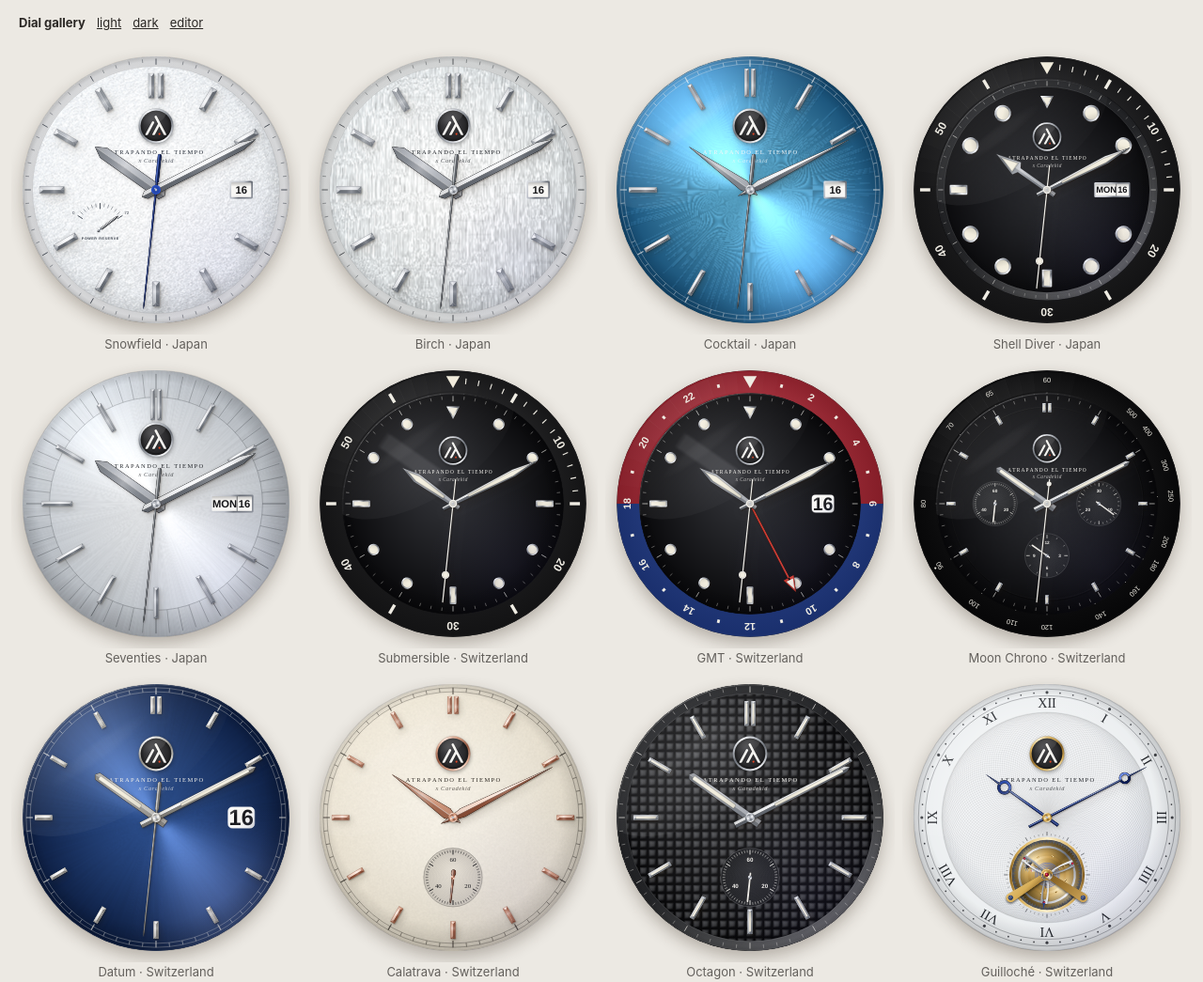
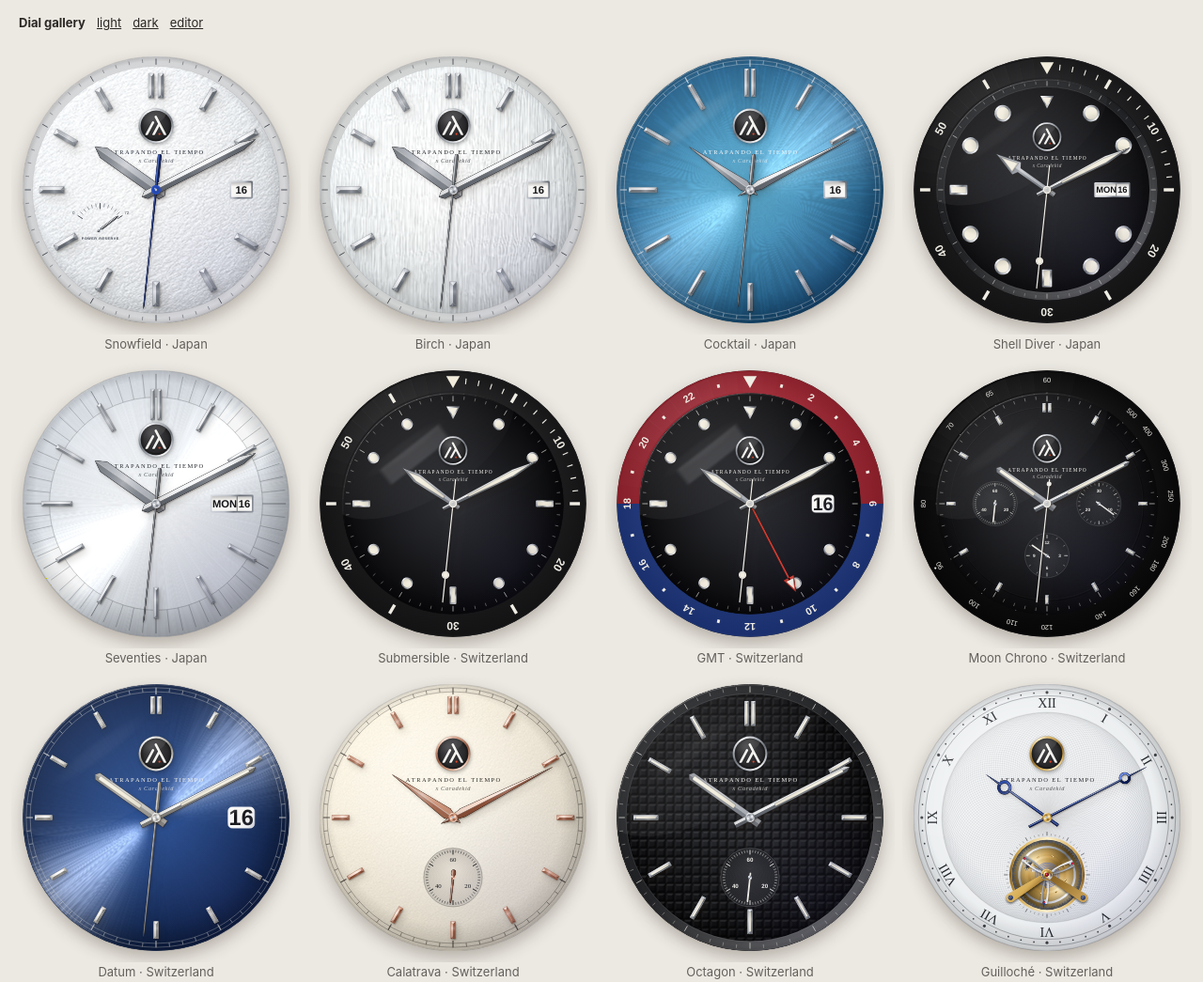
Before and after one commit to caradekid/atrapando-el-tiempo, a plain HTML site: page web/gallery.html in a window 1280 px wide. Shown: the top 1045 px of the page at 94% size. Drawn offline with Linux system fonts and the light colour scheme; animation ran at ten frames a second.

Commit message:
GPU dial surfaces (WebGL)
- New web/gl.js: GLSL shader renders dial surfaces from procedural height
  fields: snow, birch, sunray, cocktail grooves, waves, tapisserie,
  gloss, matte and opaline
- Real lighting: relief shading, Kajiya-Kay anisotropic highlights on
  brushed sunray, glints in the snow, softbox reflected in lacquer
- Live dial layer re-rendered as the cursor tilts the view, so
  highlights glide across the dial; static layers split into
  base / dial / print
- One shared offscreen GL context; the same path feeds snapshots and
  thumbnails; CPU textures remain as fallback (?cpu=1 to compare)

Co-Authored-By: Claude Opus 5.5 <noreply@anthropic.com>

```diff
--- a/web/engine.js
+++ b/web/engine.js
@@ -821,6 +821,16 @@
   };
 
   const textureCache = new Map();
+
+  // GPU dial surfaces (web/gl.js), lit with the engine's current light.
+  function gpuReady(kind) {
+    const G = root.TourbillonGL;
+    return !!(G && G.available && G.kinds.includes(kind));
+  }
+  function gpuDial(kind, dial, px, tilt) {
+    if (!gpuReady(kind)) return null;
+    return root.TourbillonGL.render(kind, dial, px, { x: LX, y: LY, warmth: WARM, power: POWER }, tilt);
+  }
   function dialTexture(kind, dial, sizePx) {
     const px = Math.max(64, Math.min(2048, Math.round(sizePx)));
     const key = `${kind}|${dial.a}|${dial.b}|${px}|${KEY.toFixed(2)}|${WARM.toFixed(2)}|${POWER.toFixed(2)}`;
@@ -828,6 +838,13 @@
     const c = document.createElement('canvas');
     c.width = c.height = px;
     const g = c.getContext('2d');
+    const gpu = gpuDial(kind, dial, px, { x: 0, y: 0 });
+    if (gpu) {
+      g.drawImage(gpu, 0, 0);
+      if (textureCache.size > 40) textureCache.delete(textureCache.keys().next().value);
+      textureCache.set(key, c);
+      return c;
+    }
     const img = g.createImageData(px, px);
     const data = img.data;
     const A = hexToRgb(dial.a), B = hexToRgb(dial.b);
@@ -867,18 +884,22 @@
     circle(ctx, 0, 0, Rd);
     ctx.clip();
 
+    if (!env.glDial) {
       const base = ctx.createRadialGradient(-Rd * 0.25, -Rd * 0.35, Rd * 0.05, 0, 0, Rd * 1.05);
       base.addColorStop(0, mix(dial.a, '#ffffff', 0.06));
       base.addColorStop(0.6, dial.a);
       base.addColorStop(1, dial.b);
       ctx.fillStyle = base;
       ctx.fillRect(-Rd, -Rd, Rd * 2, Rd * 2);
+    }
 
     const pattern = model.texture;
-    if (TEXTURES[pattern]) {
+    if (TEXTURES[pattern] || gpuReady(pattern)) {
+      if (!env.glDial) {
         const scale = ctx.getTransform().a || 1;
         const tex = dialTexture(pattern, dial, Rd * 2 * scale);
         ctx.drawImage(tex, -Rd, -Rd, Rd * 2, Rd * 2);
+      }
       if (model.stepDial) {
         const rs = Rd * 0.875;
         ctx.lineWidth = Rd * 0.006;
@@ -2287,6 +2308,11 @@
   /* ------------------------------------------------------------ composition */
   function drawStatic(ctx, R, env, g) {
     drawDisc(ctx, R, env, g);
+    drawStaticPrint(ctx, R, env, g);
+  }
+
+  // Everything printed or applied on the dial, above its surface.
+  function drawStaticPrint(ctx, R, env, g) {
     drawDialBase(ctx, env, g);
     drawMinuteTrack(ctx, env, g);
     drawIndices(ctx, env, g);
@@ -2388,6 +2414,8 @@
       this.dpr = Math.min(root.devicePixelRatio || 1, 3);
       host.classList.add('tb-scene');
       this.bg = this._canvas('tb-bg');
+      this.dial = this._canvas('tb-dial');     // GPU-lit dial surface, redrawn as the view tilts
+      this.print = this._canvas('tb-print');   // printing, indices and complications
       this.live = this._canvas('tb-live');
       this.glass = this._canvas('tb-glass');
       this.media = root.matchMedia ? root.matchMedia('(prefers-color-scheme: dark)') : null;
@@ -2451,20 +2479,27 @@
       const b = bg.getContext('2d');
       b.setTransform(this.dpr, 0, 0, this.dpr, 0, 0);
       drawBackground(b, w, h, this.cfg, dark, cx, cy, R);
+      this.glKind = gpuReady(this.env.model.texture) ? this.env.model.texture : null;
+      this.env.glDial = !!this.glKind;
       b.save();
       b.translate(cx, cy);
-      drawStatic(b, R, this.env, this.geo);
+      drawDisc(b, R, this.env, this.geo);
       b.restore();
 
-      // live + glass layers only cover the dial
+      // dial, print, live and glass layers only cover the dial
       const box = this.geo.Rd * 1.05;
-      for (const c of [this.live, this.glass]) {
+      for (const c of [this.dial, this.print, this.live, this.glass]) {
         c.style.left = cx - box + 'px';
         c.style.top = cy - box + 'px';
         c.style.width = c.style.height = box * 2 + 'px';
         c.width = c.height = Math.round(box * 2 * this.dpr);
       }
       this.box = box;
+      this._renderDial();
+      const pr = this.print.getContext('2d');
+      pr.setTransform(this.dpr, 0, 0, this.dpr, 0, 0);
+      pr.translate(box, box);
+      drawStaticPrint(pr, R, this.env, this.geo);
       const gl = this.glass.getContext('2d');
       gl.setTransform(this.dpr, 0, 0, this.dpr, 0, 0);
       gl.translate(box, box);
@@ -2506,6 +2541,22 @@
       if (this.opts.fixedTime) { this.running = false; return; }
       requestAnimationFrame(this._tick);
     }
+    // The dial surface comes from the GPU: relief, brushed metal and lacquer lit live,
+    // with the view tilted by the cursor so highlights glide across it.
+    _renderDial() {
+      const ctx = this.dial.getContext('2d');
+      ctx.setTransform(1, 0, 0, 1, 0, 0);
+      ctx.clearRect(0, 0, this.dial.width, this.dial.height);
+      if (!this.glKind) return;
+      applyLight(this.light);
+      const Rd = this.geo.Rd;
+      const px = Rd * 2 * this.dpr;
+      const tilt = this.cfg.parallax ? this.par : { x: 0, y: 0 };
+      const img = gpuDial(this.glKind, this.env.dial, px, tilt);
+      if (!img) return;
+      const off = (this.box - Rd) * this.dpr;
+      ctx.drawImage(img, off, off, px, px);
+    }
     /** Cursor position relative to the watch, -1…1 on each axis. */
     setPointer(x, y) {
       this.pointer.x = Math.max(-1, Math.min(1, x));
@@ -2523,6 +2574,7 @@
       const R = this.center.R;
       this.live.style.transform = `translate(${(-this.par.x * R * 0.01).toFixed(2)}px, ${(-this.par.y * R * 0.01).toFixed(2)}px)`;
       this.glass.style.transform = `translate(${(-this.par.x * R * 0.028).toFixed(2)}px, ${(-this.par.y * R * 0.028).toFixed(2)}px)`;
+      if (this.glKind) this._renderDial();
     }
     start() {
       if (this.running) return;
--- /dev/null
+++ b/web/gl.js
@@ -0,0 +1,265 @@
+/*
+ * Atrapando el tiempo × Caradekid — GPU dial surfaces.
+ *
+ * Renders a dial's surface (texture, relief and lighting) in a fragment shader:
+ * procedural height fields lit with a moving key light, anisotropic highlights for
+ * brushed sunray finishes, glints in the snow and a softbox reflected in lacquer.
+ * The view direction follows a "tilt", so highlights slide as the cursor moves.
+ *
+ * One offscreen WebGL context is shared by every caller; results are returned as
+ * a canvas to drawImage() from. If WebGL is unavailable, `available` is false and
+ * the 2D engine keeps its CPU textures.
+ */
+(function (root) {
+  'use strict';
+
+  const KINDS = { snow: 1, birch: 2, sunray: 3, cocktail: 4, waves: 5, gloss: 6, matte: 7, opaline: 8, tapisserie: 9 };
+
+  const VERT = `
+    attribute vec2 aPos;
+    varying vec2 vUV;
+    void main() {
+      vUV = vec2(aPos.x, -aPos.y);   // y grows downwards, like the canvas
+      gl_Position = vec4(aPos, 0.0, 1.0);
+    }`;
+
+  const FRAG = `
+    precision highp float;
+    varying vec2 vUV;
+    uniform int uKind;
+    uniform vec3 uA;
+    uniform vec3 uB;
+    uniform vec2 uLight;      // unit vector towards the light, screen space (y down)
+    uniform float uWarm;
+    uniform float uPower;
+    uniform float uLightDial;
+    uniform float uPx;
+    uniform vec2 uTilt;       // -1…1, the viewer's offset from straight on
+
+    const float PI = 3.14159265;
+    const float TAU = 6.2831853;
+
+    float hash(vec2 p) {
+      p = fract(p * vec2(123.34, 456.21));
+      p += dot(p, p + 45.32);
+      return fract(p.x * p.y);
+    }
+    float vnoise(vec2 p) {
+      vec2 i = floor(p), f = fract(p);
+      vec2 u = f * f * (3.0 - 2.0 * f);
+      float a = hash(i), b = hash(i + vec2(1.0, 0.0)), c = hash(i + vec2(0.0, 1.0)), d = hash(i + vec2(1.0, 1.0));
+      return mix(mix(a, b, u.x), mix(c, d, u.x), u.y);
+    }
+    float fbm(vec2 p, int oct) {
+      float s = 0.0, a = 0.5;
+      for (int i = 0; i < 6; i++) {
+        if (i >= oct) break;
+        s += a * vnoise(p);
+        p *= 2.03;
+        a *= 0.5;
+      }
+      return s;
+    }
+
+    // ---- height fields (uv in -1…1)
+    float hSnow(vec2 uv) {
+      float ca = cos(0.55), sa = sin(0.55);
+      vec2 p = vec2(uv.x * ca - uv.y * sa, uv.x * sa + uv.y * ca) * vec2(30.0, 58.0);
+      float w = fbm(p * 0.3, 2) * 2.4;
+      float n = fbm(p + vec2(w, w * 0.6), 5);
+      float r = 1.0 - abs(n * 2.0 - 1.0);
+      return r * r;
+    }
+    float hBirch(vec2 uv) {
+      vec2 p = uv * 95.0;
+      float warp = (fbm(vec2(p.y * 0.035, p.x * 0.012), 3) - 0.5) * 6.0;
+      float n = fbm(vec2(p.x + warp, p.y * 0.025), 4);
+      float r = 1.0 - abs(n * 2.0 - 1.0);
+      return r * r;
+    }
+    float hWaves(vec2 uv) {
+      return 0.5 + 0.5 * sin((uv.y * 13.0 + 0.85 * sin(uv.x * 3.1 + uv.y * 1.4)) * PI);
+    }
+    float hCocktail(vec2 uv) {
+      float r = length(uv);
+      float th = atan(uv.x, -uv.y);
+      float seg = (th / TAU) * 420.0;
+      float id = floor(seg), f = fract(seg);
+      float len = 0.35 + hash(vec2(id, 7.0)) * 0.65;
+      float fade = clamp((r - 0.08) / 0.3, 0.0, 1.0);
+      return r < len ? sin(f * PI) * fade * 0.5 : 0.0;
+    }
+    float hTapisserie(vec2 uv) {
+      vec2 q = fract(uv * 15.0 + 0.5) - 0.5;
+      float m = max(abs(q.x), abs(q.y));
+      // raised squares with a bevel, separated by deep grooves
+      return m > 0.43 ? 0.0 : clamp((0.43 - m) * 2.6, 0.0, 0.42);
+    }
+    float hMicro(vec2 uv, float scale) {
+      return fbm(uv * scale, 2);
+    }
+    float heightAt(vec2 uv) {
+      if (uKind == 1) return hSnow(uv);
+      if (uKind == 2) return hBirch(uv);
+      if (uKind == 4) return hCocktail(uv);
+      if (uKind == 5) return hWaves(uv);
+      if (uKind == 9) return hTapisserie(uv);
+      if (uKind == 8) return hMicro(uv, 160.0) * 0.4;
+      if (uKind == 7) return hMicro(uv, 90.0) * 0.25;
+      return 0.0;
+    }
+    float bumpScale() {
+      if (uKind == 1) return 0.0018;
+      if (uKind == 2) return 0.002;
+      if (uKind == 4) return 0.0016;
+      if (uKind == 5) return 0.006;
+      if (uKind == 9) return 0.02;
+      return 0.002;
+    }
+
+    void main() {
+      vec2 uv = vUV;
+      float r = length(uv);
+      if (r > 1.006) { gl_FragColor = vec4(0.0); return; }
+      float th = atan(uv.x, -uv.y);
+
+      // surface normal from the height field
+      float e = 1.6 / uPx;
+      float h0 = heightAt(uv);
+      float hx = heightAt(uv + vec2(e, 0.0));
+      float hy = heightAt(uv + vec2(0.0, e));
+      float k = bumpScale();
+      vec3 N = normalize(vec3(-(hx - h0) / e * k, -(hy - h0) / e * k, 1.0));
+      // a very slight dome, so broad reflections travel across the dial
+      N = normalize(N + vec3(uv * 0.06, 0.0));
+
+      vec3 L = normalize(vec3(uLight * 0.85, 0.62));
+      vec3 V = normalize(vec3(-uTilt * 0.62, 1.0));
+      vec3 H = normalize(L + V);
+      vec3 warmTint = mix(vec3(1.0), vec3(1.0, 0.79, 0.56), uWarm * 0.7);
+
+      vec3 base = mix(uA, uB, min(1.0, pow(r, 1.4)));
+      // diffuse relative to a flat dial, so flat areas keep their colour
+      float flatL = L.z;
+      float shade = 1.0 + (dot(N, L) - flatL) * 0.95;
+      shade *= 1.0 + dot(uv, uLight) * 0.05;
+      shade *= 0.9 + 0.1 * uPower;
+      vec3 col = base * shade;
+
+      float spec = 0.0;
+      if (uKind == 3 || uKind == 4) {
+        // radially brushed metal: anisotropic (Kajiya-Kay) highlight across the brushing
+        vec3 T = vec3(normalize(uv + 1e-5), 0.0);
+        float th2 = dot(T, H);
+        float s = sqrt(max(0.0, 1.0 - th2 * th2));
+        float lines = vnoise(vec2(th / TAU * 1400.0, r * 3.0)) - 0.5;
+        float strength = uLightDial > 0.5 ? 0.28 : 0.55;
+        spec = pow(s, uKind == 4 ? 40.0 : 70.0) * strength * (1.0 + lines * 0.6) * smoothstep(0.0, 0.25, r);
+        col *= 1.0 + lines * 0.06;
+        if (uKind == 4) col *= 0.92 + h0 * 0.25;
+      } else if (uKind == 6) {
+        // lacquer: a mirror that reflects a soft rectangular studio light
+        vec3 Nd = normalize(vec3(uv * 0.18, 1.0));
+        vec3 Vg = normalize(vec3(-uTilt * 0.15, 1.0));
+        vec3 R = reflect(-Vg, Nd);
+        // where the window lands, in dial units: towards the light, sliding as the view tilts
+        vec2 d = (R.xy - uLight * 0.2) / 0.36;
+        vec2 ax = vec2(-uLight.y, uLight.x);
+        float along = dot(d, ax), across = dot(d, uLight);
+        float box = smoothstep(0.36, 0.3, abs(along)) * smoothstep(0.1, 0.065, abs(across));
+        spec = box * (uLightDial > 0.5 ? 0.05 : 0.12) + pow(max(dot(Nd, H), 0.0), 30.0) * 0.06;
+      } else {
+        float shin = uKind == 1 ? 18.0 : uKind == 9 ? 60.0 : uKind == 5 ? 45.0 : 12.0;
+        float ks = uKind == 1 ? 0.12 : uKind == 9 ? 0.35 : uKind == 5 ? 0.45 : uKind == 2 ? 0.18 : 0.05;
+        spec = pow(max(dot(N, H), 0.0), shin) * ks;
+      }
+      if (uKind == 1) {
+        // glints: tiny facets in the snow that flash when they face the light, and twinkle with tilt
+        vec2 cell = floor(uv * uPx * 0.45);
+        float g = hash(cell);
+        if (g > 0.993) {
+          vec3 n2 = normalize(vec3(hash(cell + 3.1) - 0.5, hash(cell + 7.7) - 0.5, 1.4));
+          spec += pow(max(dot(n2, H), 0.0), 220.0) * 1.4;
+        }
+      }
+      if (uKind == 9) {
+        col *= 0.55 + h0 * 1.15;                    // grooves between the squares fall into shadow
+        col += warmTint * max(dot(N, L) - flatL, 0.0) * 0.32 * uPower;  // bevels catching the light
+      }
+
+      col += warmTint * spec * uPower;
+      float alpha = clamp((1.004 - r) / 0.008, 0.0, 1.0);
+      gl_FragColor = vec4(col * alpha, alpha);
+    }`;
+
+  let gl = null, prog = null, canvas = null, loc = {};
+
+  function init() {
+    try {
+      canvas = document.createElement('canvas');
+      gl = canvas.getContext('webgl', { premultipliedAlpha: true, preserveDrawingBuffer: true, antialias: false });
+      if (!gl) return false;
+      const sh = (type, src) => {
+        const s = gl.createShader(type);
+        gl.shaderSource(s, src);
+        gl.compileShader(s);
+        if (!gl.getShaderParameter(s, gl.COMPILE_STATUS)) throw new Error(gl.getShaderInfoLog(s));
+        return s;
+      };
+      prog = gl.createProgram();
+      gl.attachShader(prog, sh(gl.VERTEX_SHADER, VERT));
+      gl.attachShader(prog, sh(gl.FRAGMENT_SHADER, FRAG));
+      gl.linkProgram(prog);
+      if (!gl.getProgramParameter(prog, gl.LINK_STATUS)) throw new Error(gl.getProgramInfoLog(prog));
+      gl.useProgram(prog);
+      const buf = gl.createBuffer();
+      gl.bindBuffer(gl.ARRAY_BUFFER, buf);
+      gl.bufferData(gl.ARRAY_BUFFER, new Float32Array([-1, -1, 1, -1, -1, 1, 1, 1]), gl.STATIC_DRAW);
+      const aPos = gl.getAttribLocation(prog, 'aPos');
+      gl.enableVertexAttribArray(aPos);
+      gl.vertexAttribPointer(aPos, 2, gl.FLOAT, false, 0, 0);
+      for (const n of ['uKind', 'uA', 'uB', 'uLight', 'uWarm', 'uPower', 'uLightDial', 'uPx', 'uTilt']) loc[n] = gl.getUniformLocation(prog, n);
+      return true;
+    } catch (e) {
+      if (root.console) console.warn('Dial GPU renderer unavailable, using CPU textures:', e && e.message);
+      gl = null;
+      return false;
+    }
+  }
+
+  const rgb = (hex) => {
+    const n = parseInt(String(hex).replace('#', ''), 16) || 0;
+    return [((n >> 16) & 255) / 255, ((n >> 8) & 255) / 255, (n & 255) / 255];
+  };
+
+  /**
+   * Render a dial surface. Returns the shared canvas (valid until the next call).
+   * light: { x, y } unit vector towards the light, warmth 0…1, power 0…1. tilt: { x, y }.
+   */
+  function render(kind, dial, sizePx, light, tilt) {
+    if (!gl || !KINDS[kind]) return null;
+    const px = Math.max(64, Math.min(4096, Math.round(sizePx)));
+    if (canvas.width !== px) { canvas.width = canvas.height = px; }
+    gl.viewport(0, 0, px, px);
+    gl.clearColor(0, 0, 0, 0);
+    gl.clear(gl.COLOR_BUFFER_BIT);
+    const a = rgb(dial.a), b = rgb(dial.b);
+    const lum = 0.2126 * a[0] + 0.7152 * a[1] + 0.0722 * a[2];
+    gl.uniform1i(loc.uKind, KINDS[kind]);
+    gl.uniform3f(loc.uA, a[0], a[1], a[2]);
+    gl.uniform3f(loc.uB, b[0], b[1], b[2]);
+    gl.uniform2f(loc.uLight, light.x, light.y);
+    gl.uniform1f(loc.uWarm, light.warmth || 0);
+    gl.uniform1f(loc.uPower, light.power == null ? 1 : light.power);
+    gl.uniform1f(loc.uLightDial, lum > 0.5 ? 1 : 0);
+    gl.uniform1f(loc.uPx, px);
+    gl.uniform2f(loc.uTilt, (tilt && tilt.x) || 0, (tilt && tilt.y) || 0);
+    gl.drawArrays(gl.TRIANGLE_STRIP, 0, 4);
+    return canvas;
+  }
+
+  // ?cpu=1 forces the CPU textures, for comparison and debugging
+  const forceCPU = typeof location !== 'undefined' && /[?&]cpu=1/.test(location.search);
+  const available = !forceCPU && init();
+  root.TourbillonGL = { available, render, kinds: Object.keys(KINDS) };
+})(typeof window !== 'undefined' ? window : this);
```
Also changed, not shown: web/gallery.html (+1 -0 lines), web/index.html (+1 -0 lines), docs/giltdiver-dark.png, docs/mediterraneo-dark.png, docs/moonchrono-dark.png, 5 other files. Lines whose indentation alone changed are shown as unchanged.
